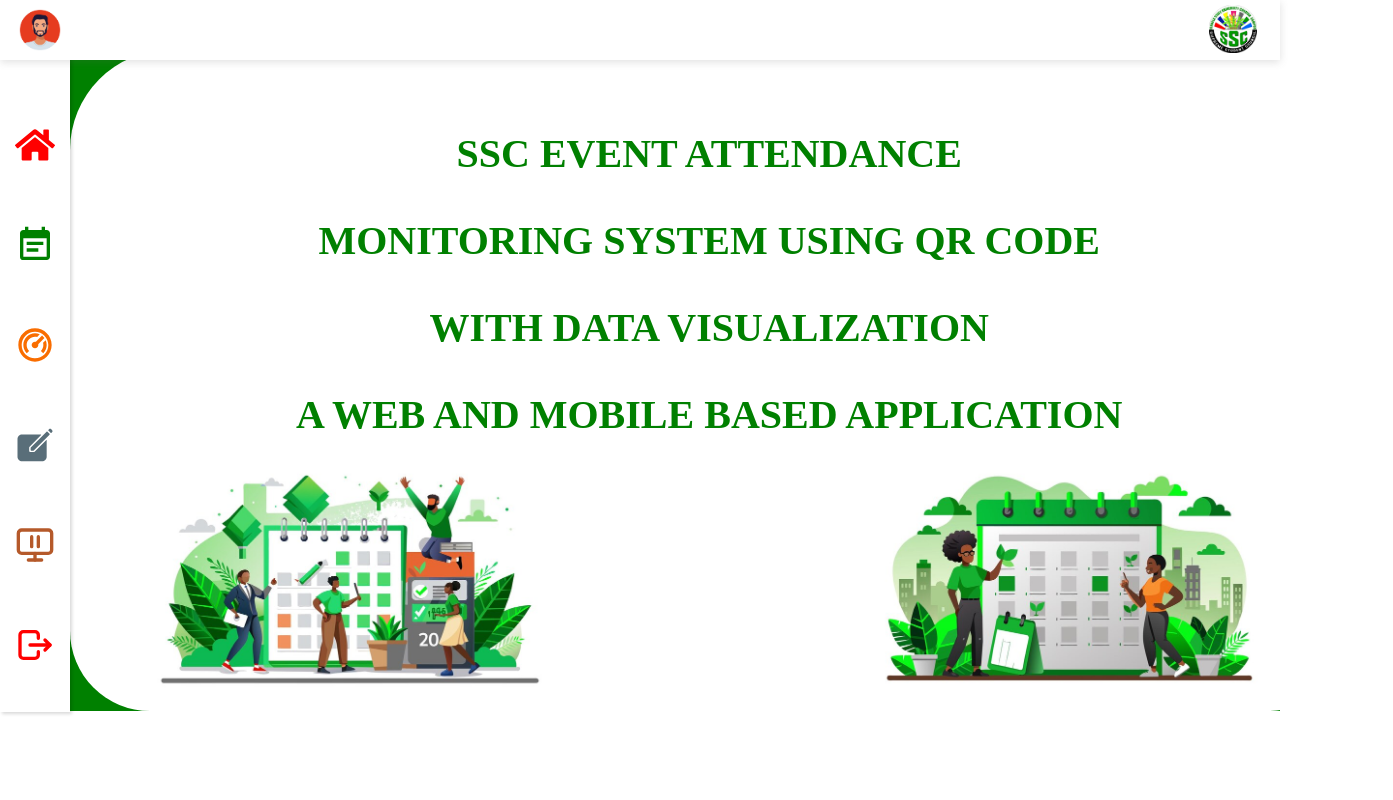
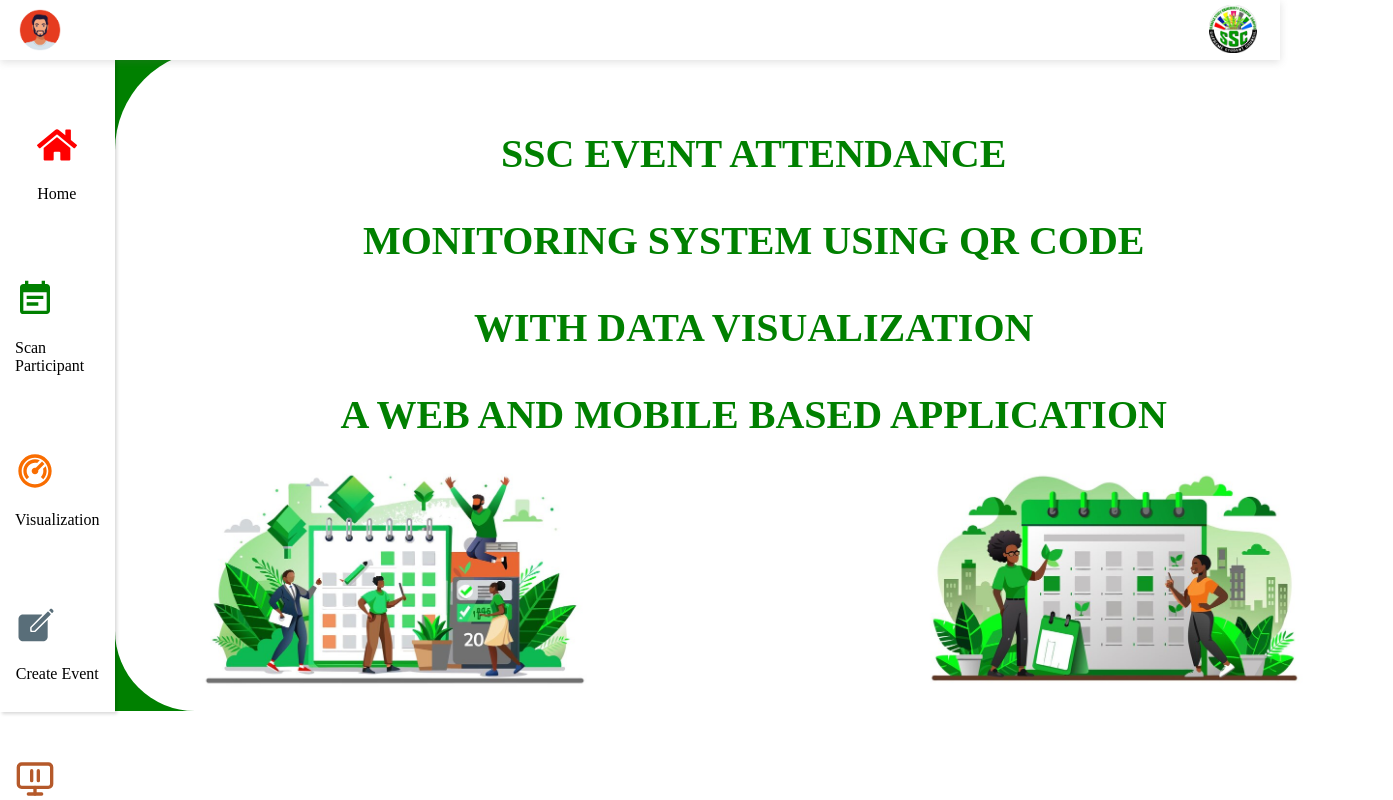
Before and after one commit to Christjacoben/Scc-frontend, a React (Vite) app: page /dashboard in a window 1280 px wide. Shown: the top 800 px of the page, 1393 px wide, since content can reach past the window. Built offline with nearby package versions, Linux system fonts and the light colour scheme.

Commit message:
Update Dashboard.jsx

```diff
--- a/src/components/Dashboard.jsx
+++ b/src/components/Dashboard.jsx
@@ -53,7 +53,7 @@
     y: {
       beginAtZero: true,
       min: 0,
-      max: 50,
+      max: 400,
       ticks: {
         stepSize: 1,
       },
@@ -87,6 +87,10 @@
   const [pendingFilter, setPendingFilter] = useState("all");
   const [searchQuery, setSearchQuery] = useState("");
   const [searchResult, setSearchResult] = useState([]);
+   const [historySearchQuery, setHistorySearchQuery] = useState("");
+  const [historySearchResult, setHistorySearchResult] = useState([]);
+  const [isPopupVisible, setIsPopupVisible] = useState(false);
+  const [popupEventDetails, setPopupEventDetails] = useState(null);
 
   const [formData, setFormData] = useState({
     eventTitle: "",
@@ -517,13 +521,10 @@
   );
 
  const handleEventClick = (eventTitle) => {
-    if (expandedEvent === eventTitle) {
-      setExpandedEvent(null);
-    } else {
     console.log(`Fetching details for event: ${eventTitle}`);
     dispatch(fetchEventDetails(eventTitle));
-      setExpandedEvent(eventTitle);
-    }
+    setPopupEventDetails(eventTitle);
+    setIsPopupVisible(true);
   };
 
   const handleFilterChange = () => {
@@ -671,8 +672,49 @@
     printWindow.close();
   };
 
+   const handleHistorySearch = () => {
+    if (!eventDetails?.participants || historySearchQuery.trim() === "") {
+      setHistorySearchResult([]);
+      return;
+    }
+
+    const lowerCaseQuery = historySearchQuery.toLowerCase();
+
+    const results = eventDetails.participants.filter((participant) => {
+      const exactMatchFields = ["gender"];
+      const partialMatchFields = ["name", "course", "studentId", "year"];
+
+      const exactMatch = exactMatchFields.some((field) => {
         return (
-    <div className="main">
+          participant[field] &&
+          String(participant[field]).toLowerCase() === lowerCaseQuery
+        );
+      });
+
+      const partialMatch = partialMatchFields.some((field) => {
+        return (
+          participant[field] &&
+          String(participant[field]).toLowerCase().includes(lowerCaseQuery)
+        );
+      });
+
+      return exactMatch || partialMatch;
+    });
+
+    setHistorySearchResult(results);
+  };
+
+  const handleClearSearch = () => {
+    setHistorySearchQuery("");
+    setHistorySearchResult([]);
+  };
+
+  const handleClosePopup = () => {
+    setIsPopupVisible(false);
+    setPopupEventDetails(null);
+  };
+  return (
+     <div className={`main ${isPopupVisible ? "blur-background" : ""}`}>
       <header className="header">
         <nav className="nav">
           <img src={NavLogo} alt="NavLogo" className="navlogo" />
@@ -681,42 +723,33 @@
       </header>
       <main className="main-content">
         <div className="side-content">
-          <FaHome
-            size={40}
-            color="red"
-            className="icons"
-            onClick={handleDashHomeShow}
-          />
-          <MdEventNote
-            size={40}
-            color="green"
-            className="icons"
-            onClick={handleShowEventList}
-          />
-          <RiDashboard2Line
-            size={40}
-            color="#f96d00"
-            className="icons"
-            onClick={handleBarShow}
-          />
-          <IoIosCreate
-            size={40}
-            color="#596e79"
-            className="icons"
+          <div onClick={handleDashHomeShow} className="side-content-label">
+            <FaHome size={40} color="red" className="icons" />
+            <p className="home">Home</p>
+          </div>
+          <div onClick={handleShowEventList} className="side-content-label">
+            <MdEventNote size={40} color="green" className="icons" />
+            <p className="scan">Scan Participant</p>
+          </div>
+          <div onClick={handleBarShow} className="side-content-label">
+            <RiDashboard2Line size={40} color="#f96d00" className="icons" />
+            <p className="vis">Visualization</p>
+          </div>
+          <div
             onClick={handleCreateAttendanceShow}
-          />
-          <LuMonitorPause
-            size={40}
-            color="#b5592a"
-            className="icons"
-            onClick={handleHistoryShow}
-          />
-          <TbLogout
-            size={40}
-            color="red"
-            className="icons"
-            onClick={handleLogout}
-          />
+            className="side-content-label"
+          >
+            <IoIosCreate size={40} color="#596e79" className="icons" />
+            <p className="create">Create Event</p>
+          </div>
+          <div onClick={handleHistoryShow} className="side-content-label">
+            <LuMonitorPause size={40} color="#b5592a" className="icons" />
+            <p className="evehistory">Events History</p>
+          </div>
+          <div onClick={handleLogout} className="side-content-label">
+            <TbLogout size={40} color="red" className="icons" />
+            <p className="logout-p">Logout</p>
+          </div>
         </div>
         {dashHomeShow && (
           <div className="dash-home">
@@ -1047,8 +1080,10 @@
                                 </tr>
                               </thead>
                               <tbody>
-                                {eventDetails.participants.map(
-                                  (participant) => (
+                                {(historySearchResult.length > 0
+                                  ? historySearchResult
+                                  : eventDetails.participants
+                                ).map((participant) => (
                                   <tr key={participant._id}>
                                     <td>{participant.name}</td>
                                     <td>{participant.gender}</td>
@@ -1057,8 +1092,7 @@
                                     <td>{participant.year}</td>
                                     <td>{participant.time}</td>
                                   </tr>
-                                  )
-                                )}
+                                ))}
                               </tbody>
                             </table>
                           </div>
@@ -1066,7 +1100,9 @@
                             onClick={() =>
                               handleDownloadPDF(
                                 eventItem.eventTitle,
-                                eventDetails.participants
+                                historySearchResult.length > 0
+                                  ? historySearchResult
+                                  : eventDetails.participants
                               )
                             }
                           >
@@ -1078,6 +1114,16 @@
                           >
                             Print
                           </button>
+                          <input
+                            type="text"
+                            placeholder="Search by ID, name, course, or year"
+                            value={historySearchQuery}
+                            onChange={(e) =>
+                              setHistorySearchQuery(e.target.value)
+                            }
+                          />
+                          <button onClick={handleClearSearch}>Clear</button>
+                          <button onClick={handleHistorySearch}>Search</button>
                         </>
                       ) : (
                         <p>No participants found</p>
@@ -1090,6 +1136,79 @@
           </div>
         )}
       </main>
+      {isPopupVisible && (
+        <div className="popup">
+          <div className="popup-content">
+            <RxExitFullScreen
+              size={30}
+              color="red"
+              className="close-popup"
+              onClick={handleClosePopup}
+            />
+
+            <h2>{popupEventDetails}</h2>
+            <div className="history-func">
+              <button
+                onClick={() =>
+                  handleDownloadPDF(
+                    popupEventDetails,
+                    historySearchResult.length > 0
+                      ? historySearchResult
+                      : eventDetails.participants
+                  )
+                }
+              >
+                Download PDF
+              </button>
+              <button
+                onClick={() => handlePrint(popupEventDetails)}
+                className="print-btn"
+              >
+                Print
+              </button>
+              <input
+                type="text"
+                placeholder="Search by ID, name, course, or year"
+                value={historySearchQuery}
+                onChange={(e) => setHistorySearchQuery(e.target.value)}
+              />
+              <button onClick={handleClearSearch}>Clear</button>
+              <button onClick={handleHistorySearch}>Search</button>
+            </div>
+            {eventDetails && eventDetails.participants && (
+              <div id="print-section">
+                <table className="history-table">
+                  <thead>
+                    <tr>
+                      <th>Name</th>
+                      <th>Gender</th>
+                      <th>Student ID</th>
+                      <th>Course</th>
+                      <th>Year</th>
+                      <th>Time</th>
+                    </tr>
+                  </thead>
+                  <tbody>
+                    {(historySearchResult.length > 0
+                      ? historySearchResult
+                      : eventDetails.participants
+                    ).map((participant) => (
+                      <tr key={participant._id}>
+                        <td>{participant.name}</td>
+                        <td>{participant.gender}</td>
+                        <td>{participant.studentId}</td>
+                        <td>{participant.course}</td>
+                        <td>{participant.year}</td>
+                        <td>{participant.time}</td>
+                      </tr>
+                    ))}
+                  </tbody>
+                </table>
+              </div>
+            )}
+          </div>
+        </div>
+      )}
     </div>
   );
 }
```
Lines whose indentation alone changed are shown as unchanged.
